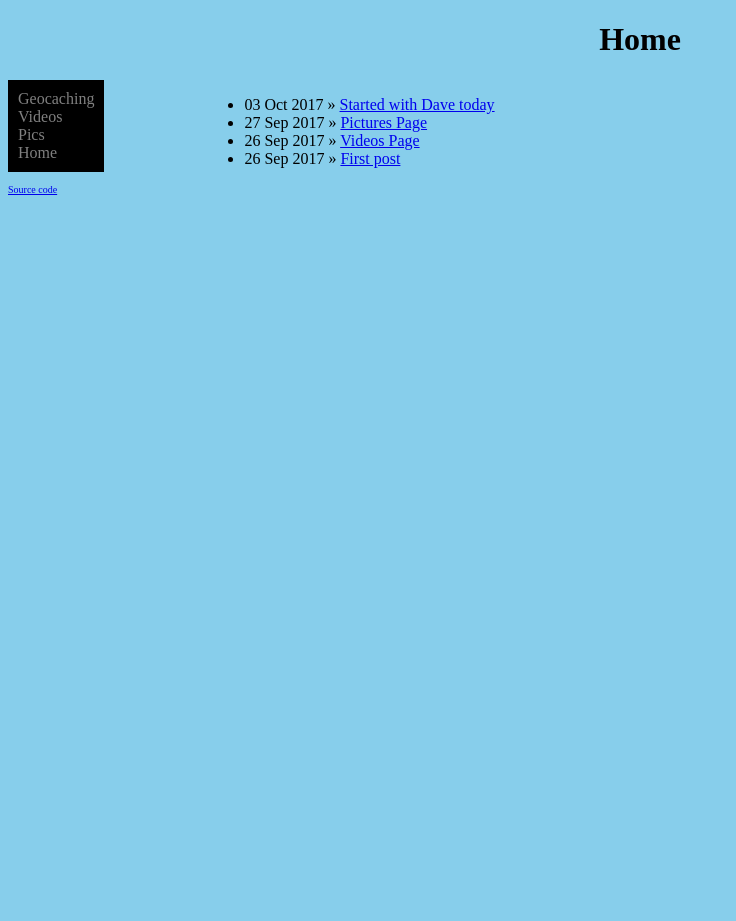
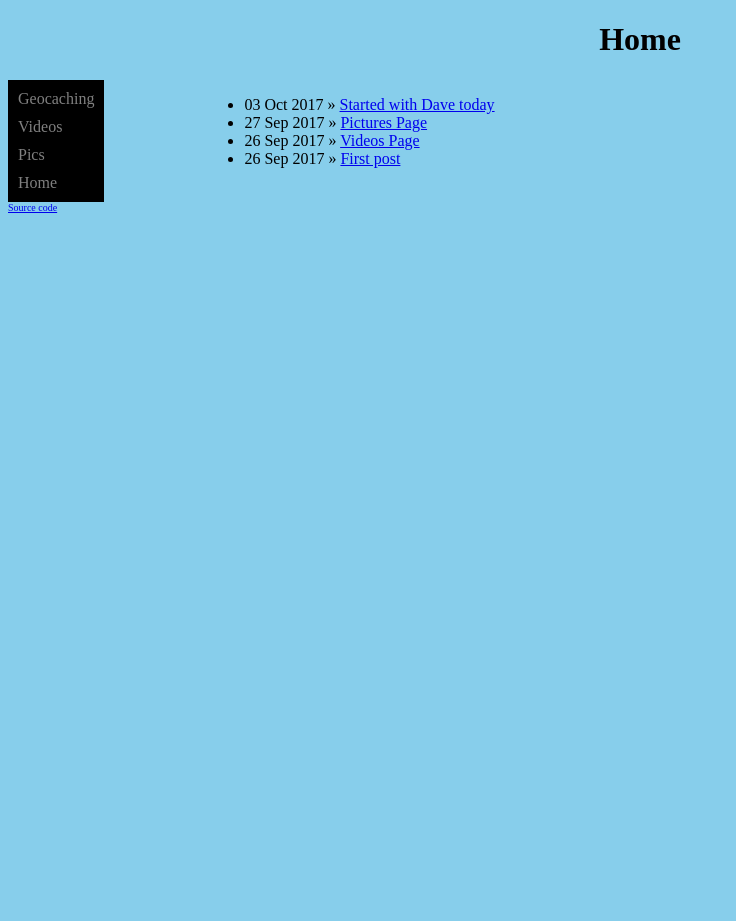
Before and after one commit to pjht/pjht.github.io, a Jekyll site: the page built from index.html, in a window 1280 px wide. Shown: the whole page, without its empty margins (0-736 px from the left). Built offline with Jekyll 4.4.1, drawn with Linux system fonts in a browser that asks for light colours.

Commit message:
Remove need for .nav class

```diff
--- a/_layouts/default.html
+++ b/_layouts/default.html
@@ -14,8 +14,7 @@
   <h1 class="title">{{page.title}}</h1>
   <nav>
     {% for page in site.pages %}
-        <a class="nav" href={{ page.url }}>{{ page.title }}</a>
-        <br>
+        <a href={{ page.url }}>{{ page.title }}</a>
     {% endfor %}
   </nav>
   <section>
--- a/styles/main.css
+++ b/styles/main.css
@@ -23,11 +23,16 @@ nav {
   margin-right: 100px;
 }
 
-.nav {
+nav a {
   color: gray;
   text-decoration: none;
+  display: block;
+  margin-bottom: 10px;
 }
 
+nav a:last-child {
+  margin-bottom: 0px;
+}
 footer {
   font-size: 10px;
   clear: both;
```
